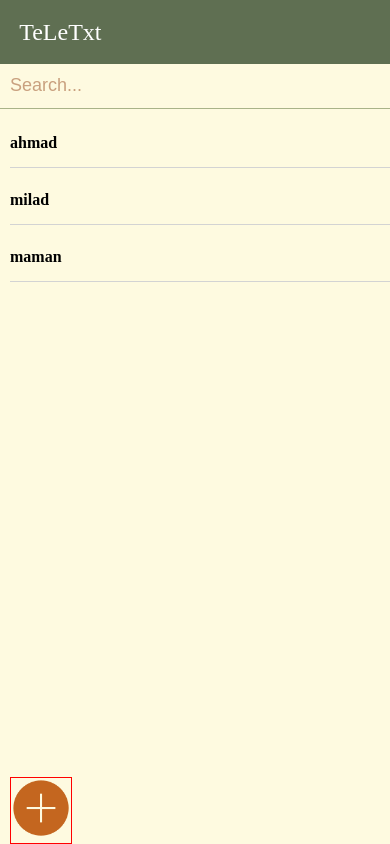
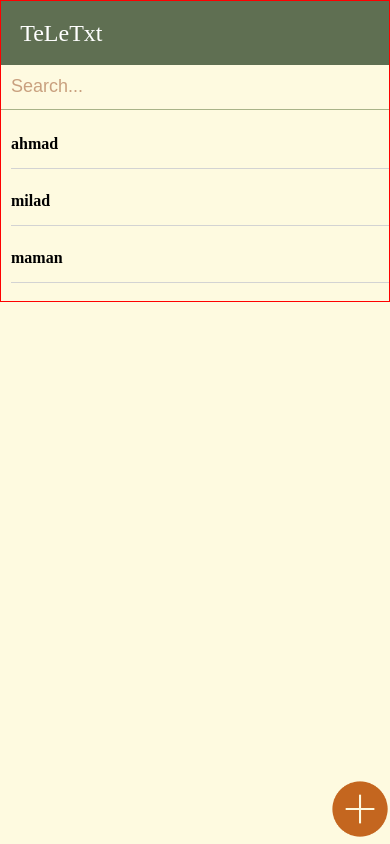
Before and after one commit to marzie-nd/teletxt, a React (Create React App) app: page /chats in a window 390 px wide. Built offline with nearby package versions, Linux system fonts and the light colour scheme; a web font is replaced by a local one.

Commit message:
fixed covering chats components in mobile view

```diff
--- a/src/components/AddUser.jsx
+++ b/src/components/AddUser.jsx
@@ -28,6 +28,7 @@ const AddUser = ({ onAddUser }) => {
   };
 
   return (
+    <div className="covering">
       <div className="addUser">
         {isAddingUser ? (
           <form onSubmit={handleSubmit} style={{}}>
@@ -63,6 +64,7 @@ const AddUser = ({ onAddUser }) => {
           </button>
         )}
       </div>
+    </div>
   );
 };
 
--- a/src/components/AddUser.scss
+++ b/src/components/AddUser.scss
@@ -1,6 +1,6 @@
 .addUser {
-  border: 1px solid red;
   position: fixed;
+
   bottom: 0;
-
+  right: 0;
 }
--- a/src/pages/Chats.jsx
+++ b/src/pages/Chats.jsx
@@ -3,6 +3,8 @@ import Header from "../components/Header";
 import Search from "../components/Search";
 import ChatPage from "../components/ChatPage";
 import { useState } from "react";
+
+import './Chats.scss';
 
 const Chats = () => {
   const [users, setUsers] = useState(["ahmad", "milad", "maman"]);
--- /dev/null
+++ b/src/pages/Chats.scss
@@ -0,0 +1,4 @@
+.chats {
+    border: 1px solid red;
+    overflow: hidden;
+}
```
Lines whose indentation alone changed are shown as unchanged.
